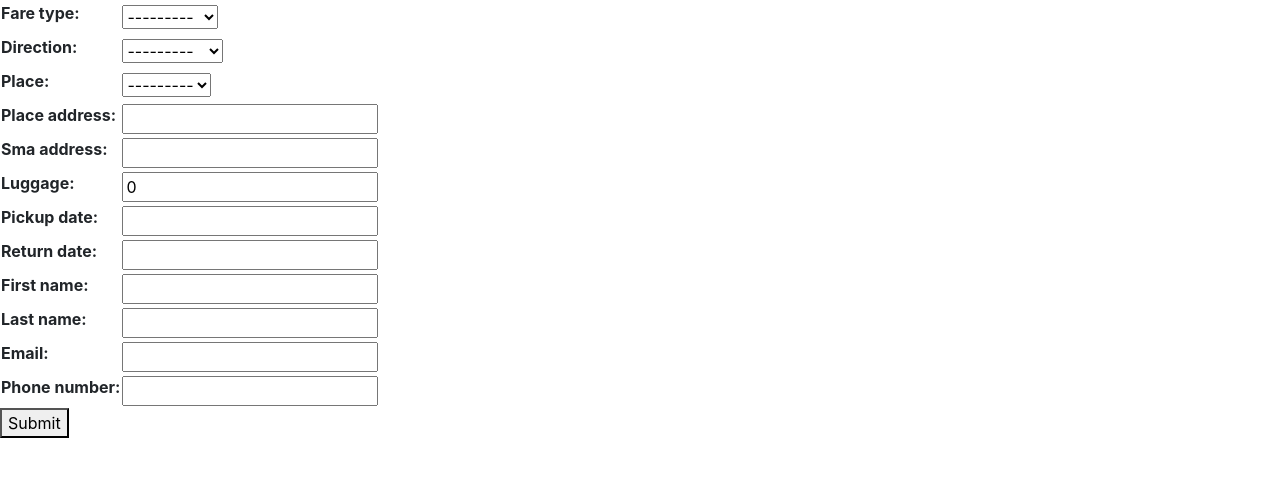
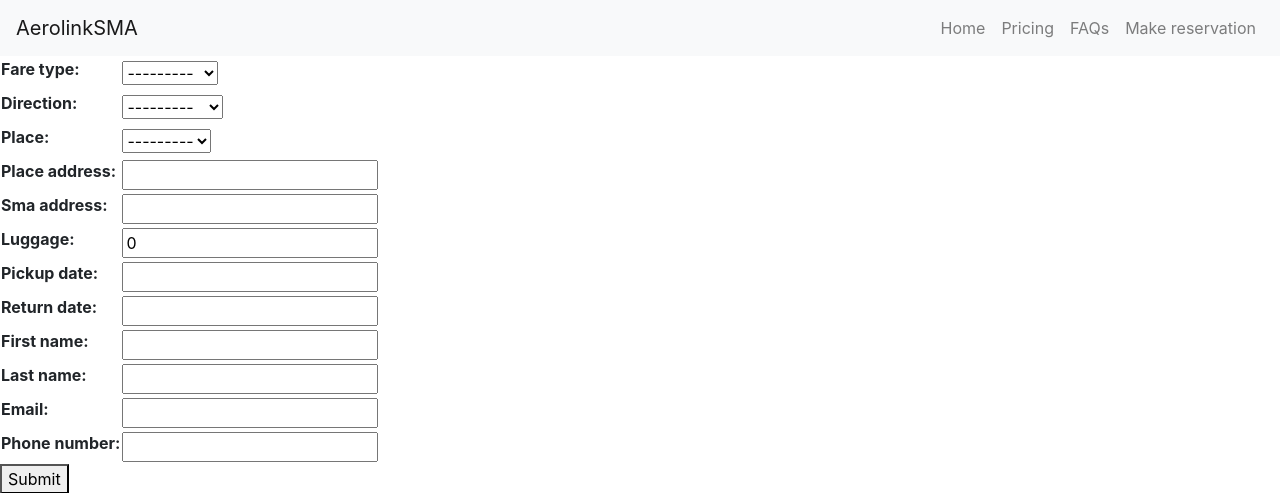
Before and after one commit to AerolinkSMA/aerolinksma, a Django app: page /shuttle/ in a window 1280 px wide. Shown: the top 493 px of the page. Run offline with Django 3.2, Linux system fonts and the light colour scheme; data that the repository does not hold is empty; style sheets or scripts are compiled from the project's sources.

Commit message:
Add Bootstrap layout

```diff
--- a/aerolinksma/templates/base.html
+++ b/aerolinksma/templates/base.html
@@ -8,6 +8,7 @@
         <script src="{% static 'js/bundle.js' %}"></script>
     </head>
     <body>
+        {% include "partials/navbar.html" %}
         {% block content %}{% endblock %}
     </body>
 </html>
--- /dev/null
+++ b/aerolinksma/templates/partials/navbar.html
@@ -0,0 +1,34 @@
+<nav class="navbar navbar-expand-lg navbar-light bg-light">
+    <a class="navbar-brand" href="{% url 'index' %}">
+        AerolinkSMA
+    </a>
+
+    <button class="navbar-toggler" type="button" data-toggle="collapse" data-target="#navbar-content" aria-controls="navbar-content" aria-expanded="false" aria-label="Toggle navigation">
+        <span class="navbar-toggler-icon"></span>
+    </button>
+
+    <div id="navbar-content" class="collapse navbar-collapse">
+        <ul class="navbar-nav ml-auto">
+            <li class="nav-item">
+                <a class="nav-link" href="{% url 'index' %}">
+                    Home
+                </a>
+            </li>
+            <li class="nav-item">
+                <a class="nav-link" href="#">
+                    Pricing
+                </a>
+            </li>
+            <li class="nav-item">
+                <a class="nav-link" href="#">
+                    FAQs
+                </a>
+            </li>
+            <li class="nav-item">
+                <a class="nav-link" href="{% url 'shuttle:create_reservation' %}">
+                    Make reservation
+                </a>
+            </li>
+        </ul>
+    </div>
+</nav>
```
Also changed, not shown: aerolinksma/templates/index.html (+21 -4 lines).
